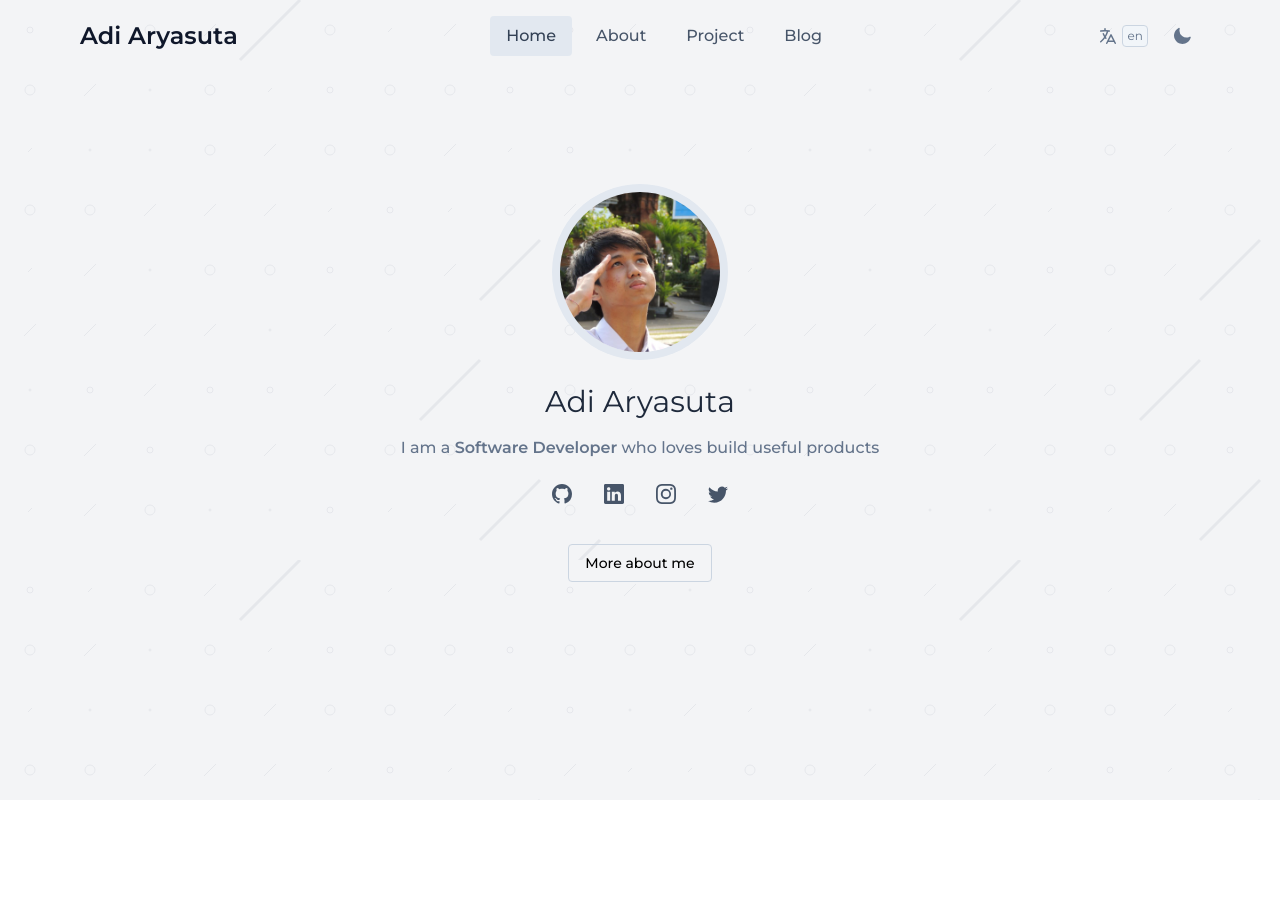
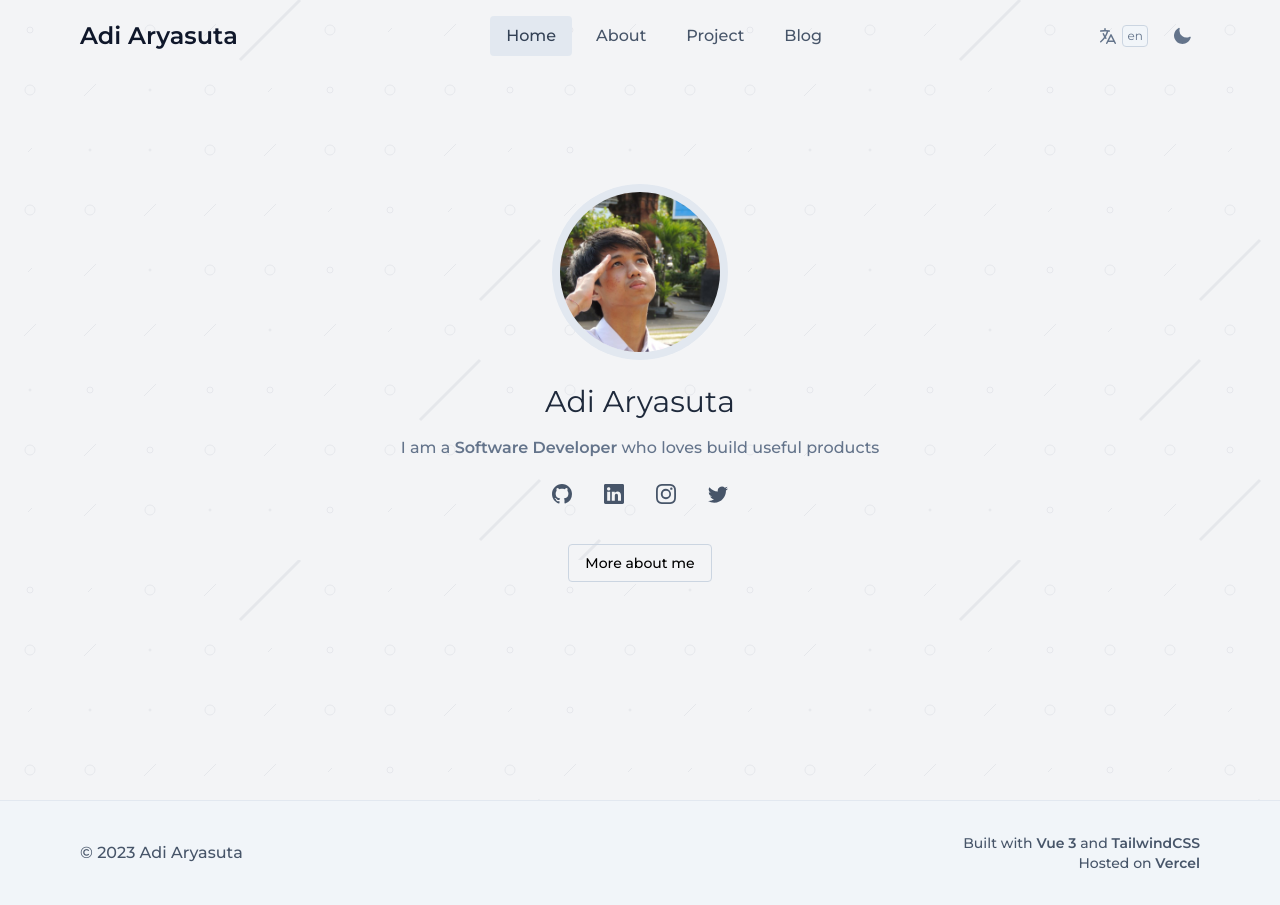
Before and after one commit to adiiaryasutaa/personal-website, a Vue app: page / in a window 1280 px wide. Before the commit the page ends 800 px from the top, so only its background shows below. Built offline with nearby package versions, Linux system fonts and the light colour scheme.

Commit message:
Add footer

```diff
--- a/src/App.vue
+++ b/src/App.vue
@@ -1,5 +1,6 @@
 <script setup>
 import Navbar from '@/components/Navbar.vue';
+import Footer from "@/components/Footer.vue";
 </script>
 
 <template>
@@ -12,6 +13,7 @@ import Navbar from '@/components/Navbar.vue';
 				<component :is="Component"/>
 			</transition>
 		</router-view>
+		<Footer />
 	</div>
 </template>
 
--- /dev/null
+++ b/src/components/Footer.vue
@@ -0,0 +1,14 @@
+<script setup>
+</script>
+
+<template>
+	<footer class="bg-slate-100 border-t border-slate-200 dark:bg-slate-900 dark:border-slate-700">
+		<div class="container flex flex-col items-center font-medium text-slate-600 dark:text-slate-400 py-8 sm:flex-row sm:justify-between">
+			<div>{{ $t('footer.copyright', { year: new Date().getFullYear() }) }}</div>
+			<div class="flex flex-col items-center text-sm mt-4 sm:items-end sm:mt-0">
+				<div v-html="$t('footer.technology')"></div>
+				<div v-html="$t('footer.host')"></div>
+			</div>
+		</div>
+	</footer>
+</template>
```
